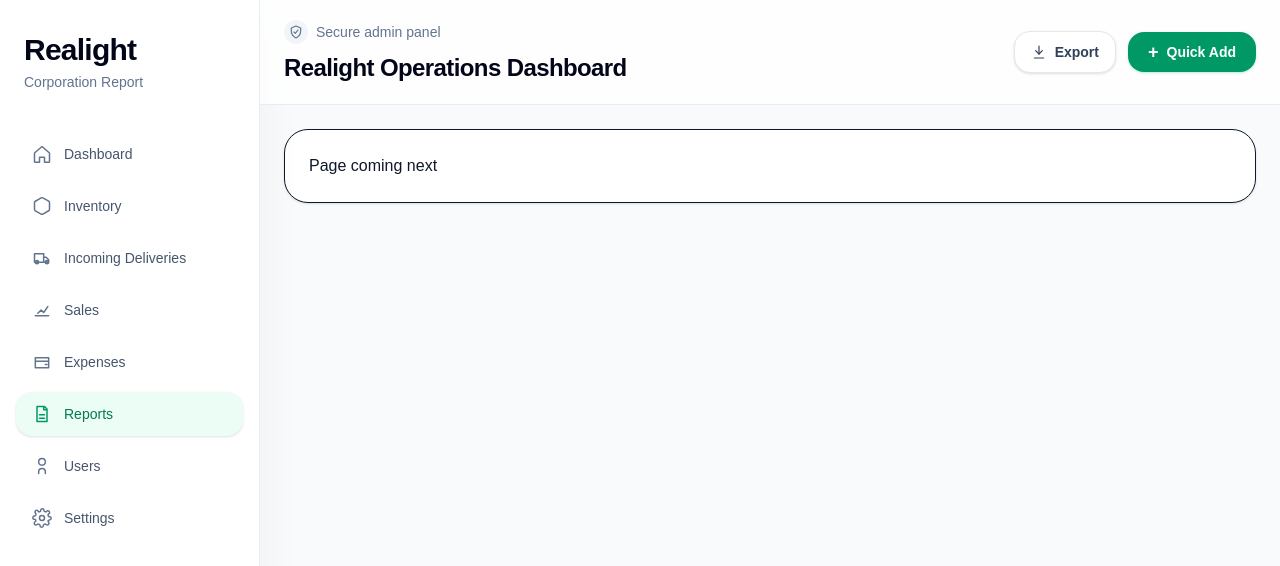
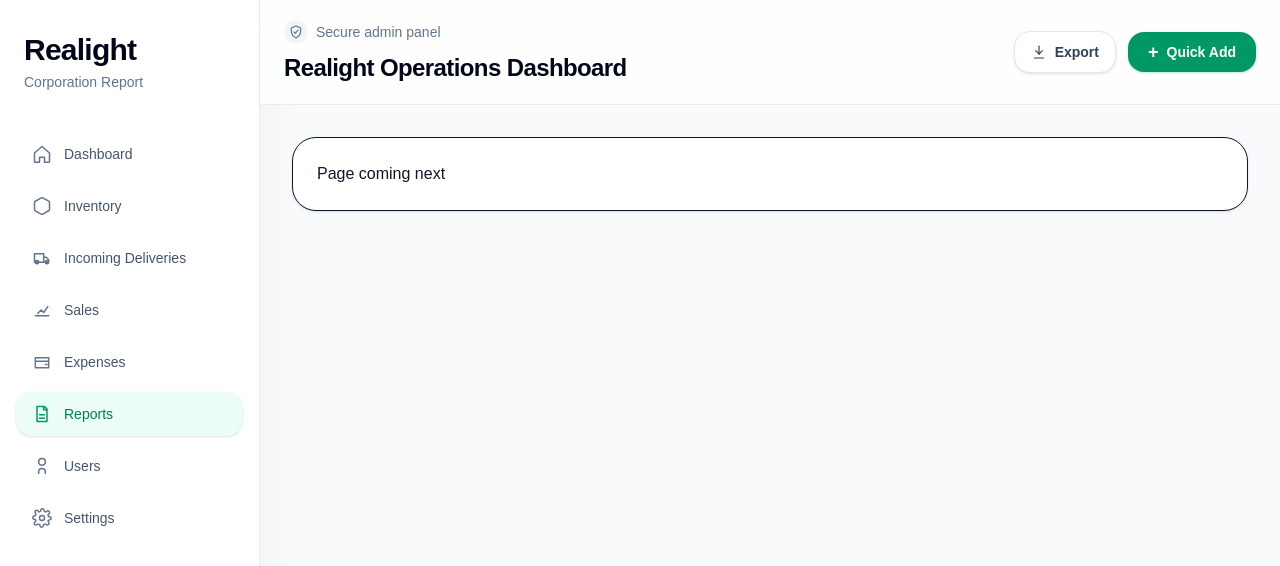
Before and after one commit to johncardinales-cpu/realight-dashboard, a Next.js app: page /reports in a window 1280 px wide. Shown: the top 566 px of the page. Built offline with nearby package versions, Linux system fonts and the light colour scheme.

Commit message:
Expand dashboard layout canvas

```diff
--- a/app/layout.tsx
+++ b/app/layout.tsx
@@ -16,11 +16,14 @@ export default function RootLayout({
   return (
     <html lang="en">
       <body className="min-h-screen bg-slate-50 text-slate-900">
-        <div className="grid min-h-screen grid-cols-[260px_1fr]">
+        <div className="grid min-h-screen lg:grid-cols-[260px_minmax(0,1fr)]">
           <Sidebar />
-          <div className="flex min-h-screen flex-col">
+
+          <div className="flex min-h-screen min-w-0 flex-col bg-slate-50">
             <Topbar />
-            <main className="flex-1 p-6">{children}</main>
+            <main className="flex-1 bg-slate-50 p-5 sm:p-6 lg:p-8">
+              {children}
+            </main>
           </div>
         </div>
       </body>
```
